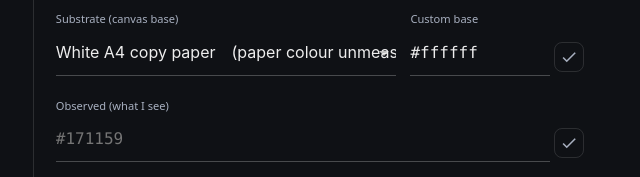
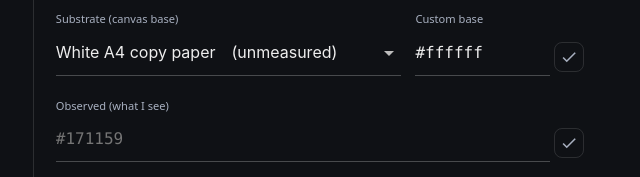
Before and after one commit to scottgfhong310/color-mixer, a website: page public/apps/color-mixer/index.html in a window 1280 px wide. Shown: the part 604-781 px from the top of the page, 12-652 px from the left. Drawn offline with nearby package versions, Linux system fonts and the light colour scheme.

Commit message:
fix(canvas): 三欄在全螢幕下不再換行——順帶發現「把欄寬調到剛好」是行不通的方向
## 為什麼會換行

flex-basis 的總和裝不進這一列的可用寬：`300 + 160 + 160 + 兩個 14px 間距 = 648`，
而可用只有 **570**，超出 78 → 第三欄被擠到第二列。

⚠️ **這種訂錯很難用眼睛發現**：換行只在夠寬的視窗下才顯得浪費，窄視窗下反而是對的。

實算（1512px 視窗，`.app-container` 已被 `max-width: 1280` 卡住 ⇒ **570 就是這一列
永遠的上限**，再寬也不會更多，所以基準值照 570 訂就一勞永逸）：
`260 + 140 + 140 = 540`，加間距 28 ＝ **568 ≤ 570** ✔。實測三欄 261 / 140 / 140、不換行。
hex 欄最少只需要 102（68 文字 ＋ 30 按鍵 ＋ 4 間距），140 綽綽有餘。

## ⚠️ 但「調到剛好」本身是錯的方向——三語的長度差太多

基材最長選項的文字寬實測：

    zh-Hant 229 ／ ja 251 ／ **en 393**

**沒有任何一個欄寬塞得下英文。** 所以：

1. `canvas.noBaseShort` 這個 key **名字叫 short、內容卻不短**——改成
   `（未量測）`／`(unmeasured)`／`（未計測）`。完整說明本來就在畫布上方那條告示裡，
   下拉選項只需要一個標記。縮短後 zh 197／ja 225／en 298。
2. 補 `text-overflow: ellipsis`（Materialize 的 select 是 `<input readonly>`，
   input 預設硬切）。塞不下時是省略號，完整文字仍在展開的下拉清單裡。

修後：zh／ja 放得下（zh 實測文字 196.83、可用內寬 261.25、**餘裕 64px**），
en 溢出 9px 走省略號。

⚠️ 過程中 `scrollWidth − clientWidth` 一直回 **1**，看起來像差一點點塞不下——
**那是次像素捨入的假象**（clientWidth 261 捨去、scrollWidth 262 進位，實際內寬 261.25）。
拿「文字實際寬 vs 可用內寬」比才看得出來餘裕有 64px。**整數版的量測會製造不存在的問題。**

側欄讓位與套用鍵七點取樣仍全中，body 橫捲 0。
驗收：42/42、selftest 6/6、三語 130 key 零缺口、InProgress 鏡像逐檔相同。

Co-Authored-By: Claude Opus 5 <noreply@anthropic.com>

```diff
--- a/public/apps/color-mixer/color-mixer.css
+++ b/public/apps/color-mixer/color-mixer.css
@@ -124,9 +124,27 @@ body {
    ⚠️ 基材要 `min-width: 0` 才收得住——flex item 的預設 min-width 是 auto，
       Materialize 的 select 是靠 <input readonly> 呈現的，內容撐得比 flex-basis 寬時
       **會溢出而不是被壓縮**，於是「（紙色未量測）」的尾巴被切掉。 */
+/* ⚠️ **flex-basis 的總和必須裝得進這一列的可用寬**，否則會換行——而換行只在
+   夠寬的視窗下才看得出是「浪費」，窄視窗下反而是對的，所以肉眼很難發現訂錯了。
+   實算（1512px 視窗，`.app-container` 已被 `max-width: 1280` 卡住 ⇒ **570 就是
+   這一列永遠的上限**，再寬也不會更多）：
+     可用 570 ＝ 面板 676 − 面板左右內距 44 − 本列讓給側欄的 60 − …
+     基準值 260 + 140 + 140 ＝ 540，加兩個 14px 間距 ＝ 568 ≤ 570 ✔
+   （舊值 300 + 160 + 160 + 28 ＝ 648，超出 78，所以第三欄被擠到第二列。）
+   基材的最長選項「白色 A4 影印紙　（紙色未量測）」實測文字寬 229，
+   加上下拉箭頭與內距仍在 260 之內；hex 欄最少只要 102（68 文字 ＋ 30 按鍵 ＋ 4 間距）。 */
 .canvas-foot .field { min-width: 0; }
-.canvas-foot .field:first-child { flex: 3 1 300px; }
-.canvas-foot .field-hex { flex: 1 1 160px; }
+/* ⚠️ 基材選項塞不下時要出省略號，不能硬切。實測三語最長選項的文字寬差很多：
+     zh-Hant 203 ／ ja 225 ／ **en 298**（縮短標記後；未縮短前 en 是 393）
+   ——**沒有任何一個欄寬塞得下英文**，所以「把欄位調到剛好」是行不通的方向，
+   只能讓它優雅地截斷（完整文字仍在展開的下拉清單裡）。
+   Materialize 的 select 是 `<input readonly>`，input 預設是硬切、不吃 text-overflow
+   除非同時有 overflow 與 white-space。 */
+.canvas-foot .select-wrapper input.select-dropdown {
+  text-overflow: ellipsis; overflow: hidden; white-space: nowrap;
+}
+.canvas-foot .field:first-child { flex: 3 1 260px; }
+.canvas-foot .field-hex { flex: 1 1 140px; }
 
 /* hex 欄位 ＋ 套用鍵。⚠️ 套用鍵**不是** change 的替代品，是它的可見版本
    （change 只在 Enter／失焦時發生，那件事畫面上看不出來）。 */
--- a/public/apps/color-mixer/locales/en.js
+++ b/public/apps/color-mixer/locales/en.js
@@ -93,7 +93,7 @@ I18n.register('en', {
   /* ---- calibration ---- */
   'calib.title': 'Calibration records',
   'calib.note': 'Calibration data is exported from db_artcolor; this app is read-only. The three hexes answer different questions: catalogue → accepted is the screen-vs-paper gap; anchor → accepted is your own visual bias.',
-  'canvas.noBaseShort': '(paper colour unmeasured)',
+  'canvas.noBaseShort': '(unmeasured)',
   'calib.noBase': 'The paper colour of "{s}" has never been measured, so the canvas falls back to white. Under the glaze model the paper shows through, so what you see is currently the white-paper answer.',
   'calib.stubWarn': 'The calibration data currently loaded is placeholder, not measured — do not make colour decisions from it.',
   'calib.empty': 'No calibration records yet.',
--- a/public/apps/color-mixer/locales/ja.js
+++ b/public/apps/color-mixer/locales/ja.js
@@ -93,7 +93,7 @@ I18n.register('ja', {
   /* ---- 校正 ---- */
   'calib.title': '校正記録',
   'calib.note': '校正データは db_artcolor から書き出されたもので、本アプリは読み取り専用です。3 つの hex はそれぞれ別の問いに答えます：カタログ値 → 確定値＝画面と実際の塗色の差、基準点 → 確定値＝自分の目視の偏り。',
-  'canvas.noBaseShort': '（紙色未計測）',
+  'canvas.noBaseShort': '（未計測）',
   'calib.noBase': '「{s}」の紙色はまだ計測されていないため、キャンバスは白紙で描画しています——グレーズモデルでは紙色が透けるので、いま出ている色は白紙の答えです。',
   'calib.stubWarn': '現在読み込まれている校正データはプレースホルダーであり実測値ではありません——これを根拠に色を決めないでください。',
   'calib.empty': '校正記録はまだありません。',
--- a/public/apps/color-mixer/locales/zh-Hant.js
+++ b/public/apps/color-mixer/locales/zh-Hant.js
@@ -96,7 +96,7 @@ I18n.register('zh-Hant', {
   /* ---- 校準 ---- */
   'calib.title': '校準紀錄',
   'calib.note': '校準紀錄由 db_artcolor 匯出，本 app 唯讀。三個 hex 各自回答不同的問題：型錄值 → 認可值＝螢幕與實際上色的差距；錨點 → 認可值＝目視偏差。',
-  'canvas.noBaseShort': '（紙色未量測）',
+  'canvas.noBaseShort': '（未量測）',
   'calib.noBase': '「{s}」的紙色還沒量過，畫布暫以白紙渲染——罩染模型下紙色會透出來，所以算出來的顏色目前是白紙的答案。',
   'calib.stubWarn': '目前載入的校準資料是佔位值，不是實測——請勿據以決定用色。',
   'calib.empty': '目前沒有任何校準紀錄。',
```
